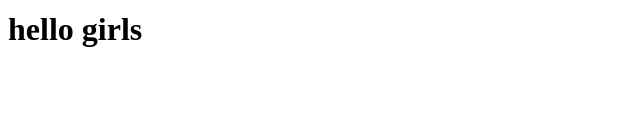
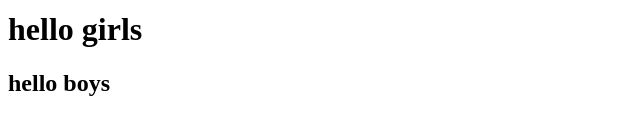
Before and after one commit to manbus/python-study, a plain HTML site: page index.html in a window 1280 px wide. Shown: the part 172-306 px from the top of the page, without its empty margins (0-640 px from the left). Drawn offline with Linux system fonts and the light colour scheme.

Commit message:
Update index.html

```diff
--- a/index.html
+++ b/index.html
@@ -2,3 +2,5 @@
 <h1>hello h5</h1>
 <h1>hello china</h1>
 <h1>hello girls</h1>
+
+<h2>hello boys</h2>
```
